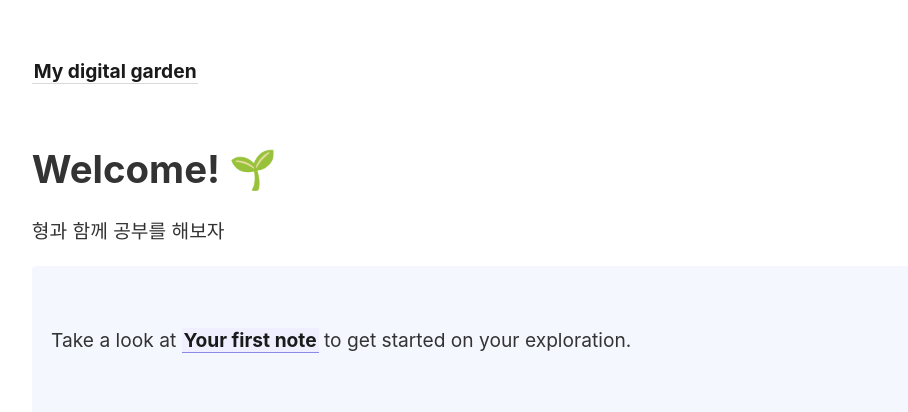
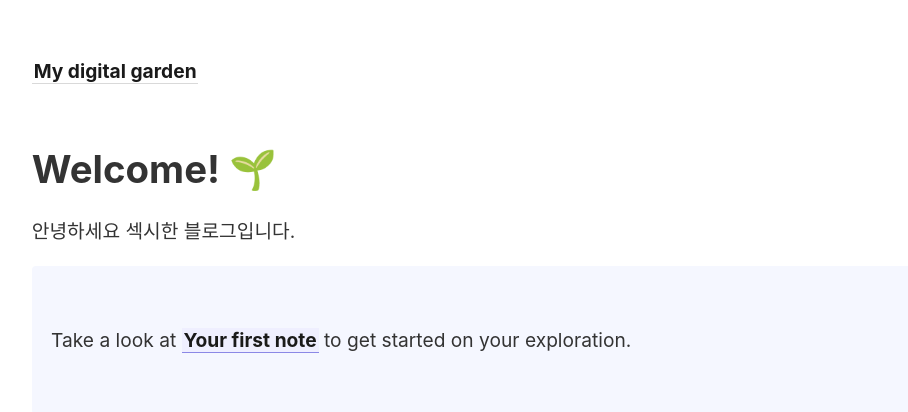
Before and after one commit to simbio11/Studyhani, a Jekyll site: the page built from _pages/index.md, in a window 1280 px wide. Shown: the top 412 px of the page, without its empty margins (45-953 px from the left). Built offline with Jekyll 4.4.1, drawn with Linux system fonts in a browser that asks for light colours.

Commit message:
Update index.md

```diff
--- a/_pages/index.md
+++ b/_pages/index.md
@@ -7,7 +7,31 @@ permalink: /
 
 # Welcome! 🌱
 
-형과 함께 공부를 해보자
+안녕하세요 섹시한 블로그입니다.
+
+
+
+
+
+
+
+
+
+
+
+
+
+
+
+
+
+
+
+
+
+
+
+
 
 <p style="padding: 3em 1em; background: #f5f7ff; border-radius: 4px;">
   Take a look at <span style="font-weight: bold">[[Your first note]]</span> to get started on your exploration.
```
